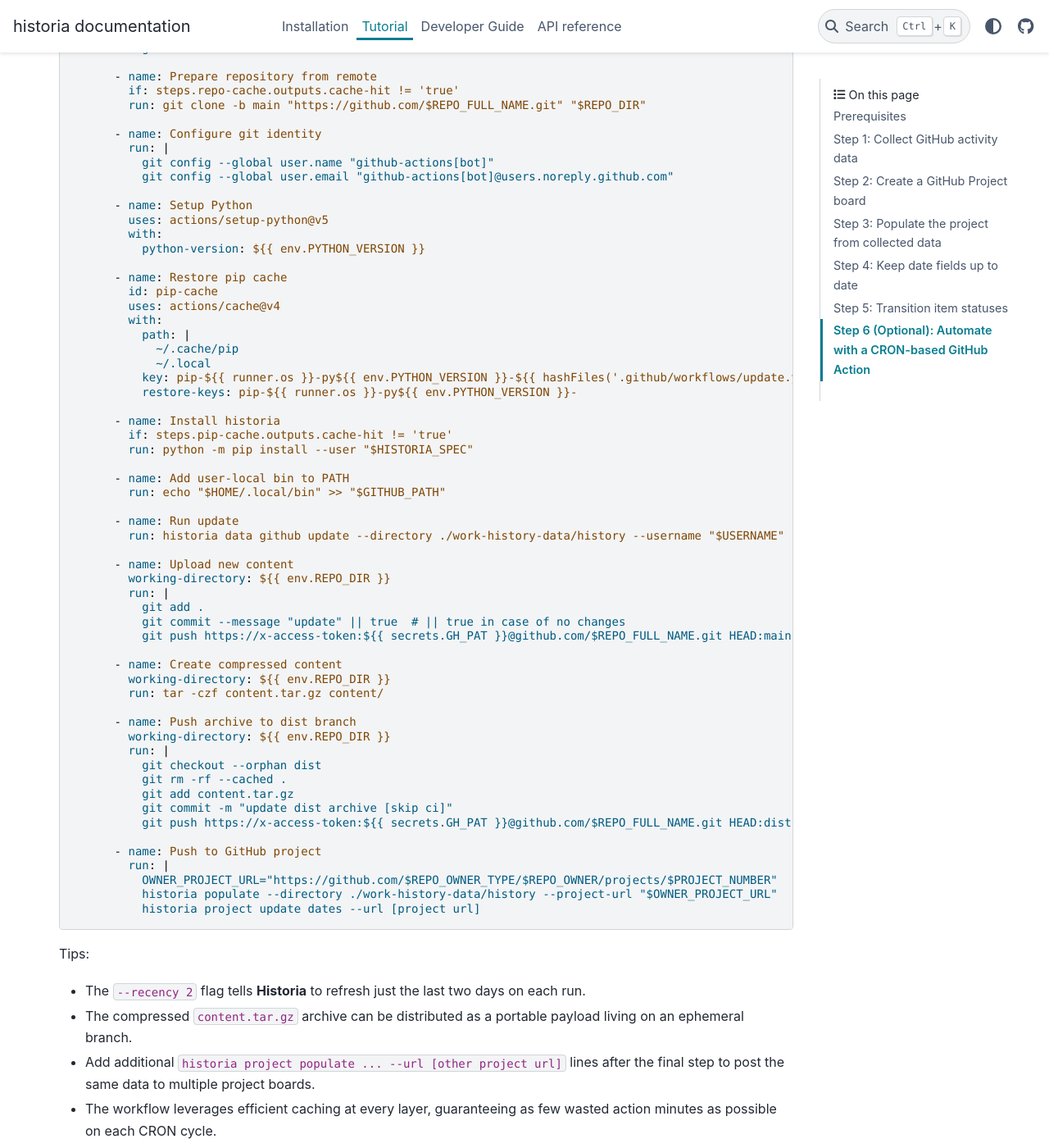
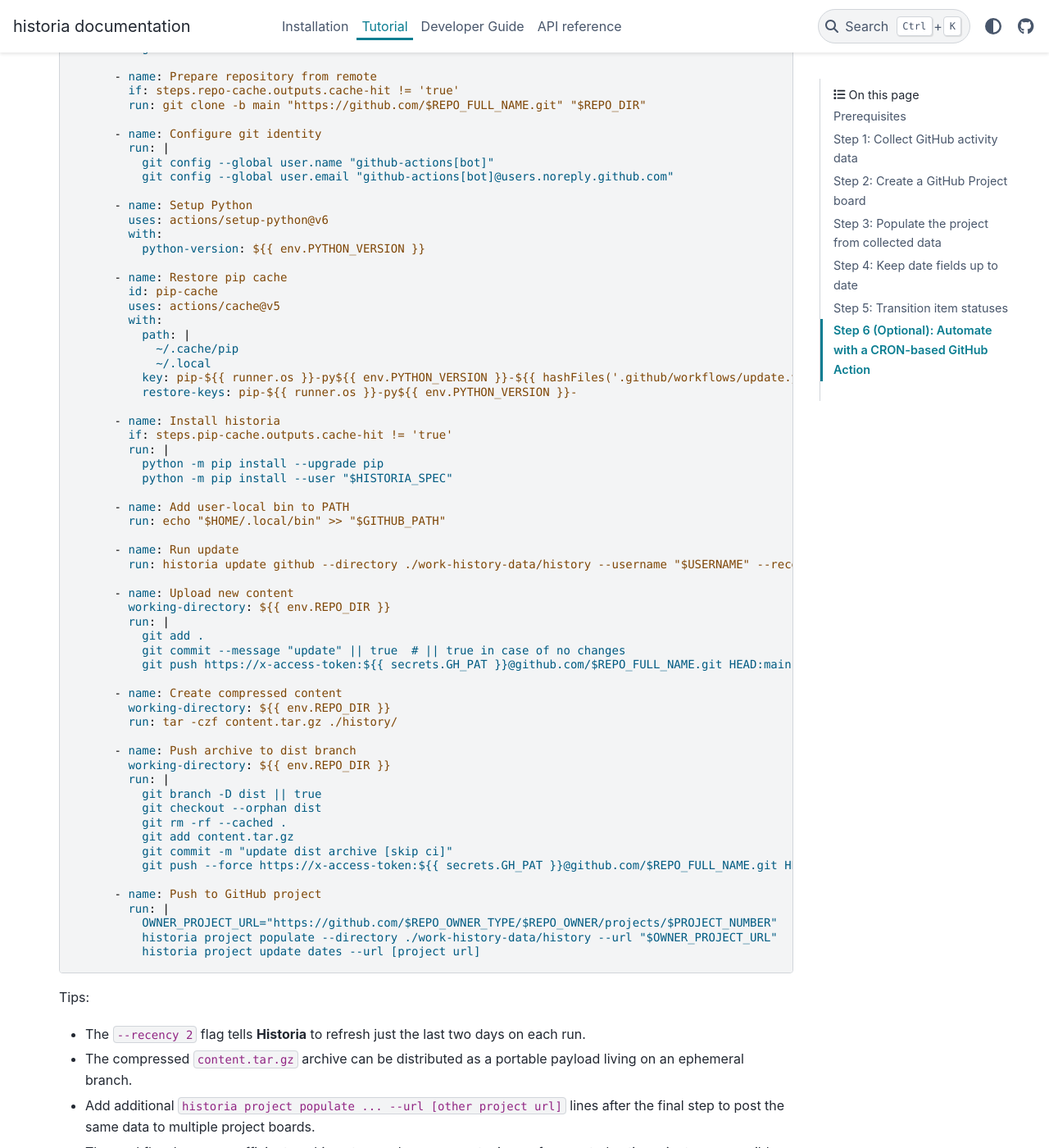
Before and after one commit to CodyCBakerPhD/historia, a Sphinx documentation site: the page built from docs/tutorial/index.md, in a window 1280 px wide and 1400 px high, scrolled down 4533 px. Shown: the whole window at 82% size. Built offline with Sphinx 7.4.7 and the PyData theme 0.15.4, drawn with Linux system fonts in a browser that asks for light colours; some of the changed text lies outside the part shown.

Commit message:
Update tutorial workflow to latest style (#124)
* update to latest style

Upgrade pip before installing historia and update command syntax.

* Update compressed content directory in tutorial

Change the directory for creating compressed content from 'content/' to './history/'.

* Update command for populating GitHub project

* Fix push command and update historia project URL

* Update index.md

* Fix git command in tutorial for dist branch

````diff
--- a/docs/tutorial/index.md
+++ b/docs/tutorial/index.md
@@ -242,7 +242,7 @@ jobs:
     steps:
       - name: Restore repository cache
         id: repo-cache
-        uses: actions/cache@v4
+        uses: actions/cache@v5
         with:
           path: ${{ env.REPO_DIR }}
           key: repo-${{ runner.os }}-${{ github.repository }}-${{ hashFiles('.github/workflows/update.yml') }}
@@ -253,7 +253,7 @@ jobs:
         working-directory: ${{ env.REPO_DIR }}
         run: |
           git fetch origin main
-          git checkout main
+          git checkout -f main
           git reset --hard origin/main
           git clean -fd
 
@@ -267,13 +267,13 @@ jobs:
           git config --global user.email "github-actions[bot]@users.noreply.github.com"
 
       - name: Setup Python
-        uses: actions/setup-python@v5
+        uses: actions/setup-python@v6
         with:
           python-version: ${{ env.PYTHON_VERSION }}
 
       - name: Restore pip cache
         id: pip-cache
-        uses: actions/cache@v4
+        uses: actions/cache@v5
         with:
           path: |
             ~/.cache/pip
@@ -283,13 +283,15 @@ jobs:
 
       - name: Install historia
         if: steps.pip-cache.outputs.cache-hit != 'true'
-        run: python -m pip install --user "$HISTORIA_SPEC"
+        run: |
+          python -m pip install --upgrade pip
+          python -m pip install --user "$HISTORIA_SPEC"
 
       - name: Add user-local bin to PATH
         run: echo "$HOME/.local/bin" >> "$GITHUB_PATH"
 
       - name: Run update
-        run: historia data github update --directory ./work-history-data/history --username "$USERNAME" --recency 2
+        run: historia update github --directory ./work-history-data/history --username "$USERNAME" --recency 2
 
       - name: Upload new content
         working-directory: ${{ env.REPO_DIR }}
@@ -300,21 +302,22 @@ jobs:
 
       - name: Create compressed content
         working-directory: ${{ env.REPO_DIR }}
-        run: tar -czf content.tar.gz content/
+        run: tar -czf content.tar.gz ./history/
 
       - name: Push archive to dist branch
         working-directory: ${{ env.REPO_DIR }}
         run: |
+          git branch -D dist || true
           git checkout --orphan dist
           git rm -rf --cached .
           git add content.tar.gz
           git commit -m "update dist archive [skip ci]"
-          git push https://x-access-token:${{ secrets.GH_PAT }}@github.com/$REPO_FULL_NAME.git HEAD:dist
+          git push --force https://x-access-token:${{ secrets.GH_PAT }}@github.com/$REPO_FULL_NAME.git HEAD:dist
 
       - name: Push to GitHub project
         run: |
           OWNER_PROJECT_URL="https://github.com/$REPO_OWNER_TYPE/$REPO_OWNER/projects/$PROJECT_NUMBER"
-          historia populate --directory ./work-history-data/history --project-url "$OWNER_PROJECT_URL"
+          historia project populate --directory ./work-history-data/history --url "$OWNER_PROJECT_URL"
           historia project update dates --url [project url]
 ```
 
````
